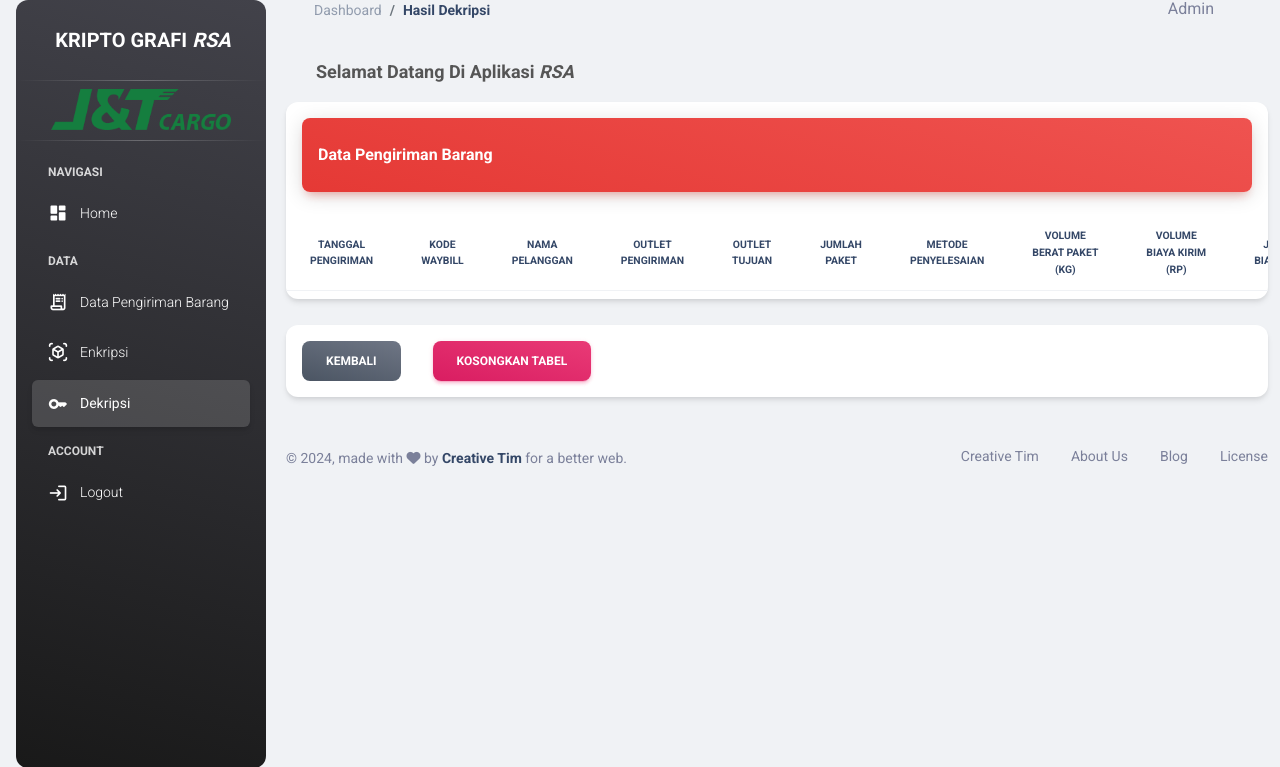
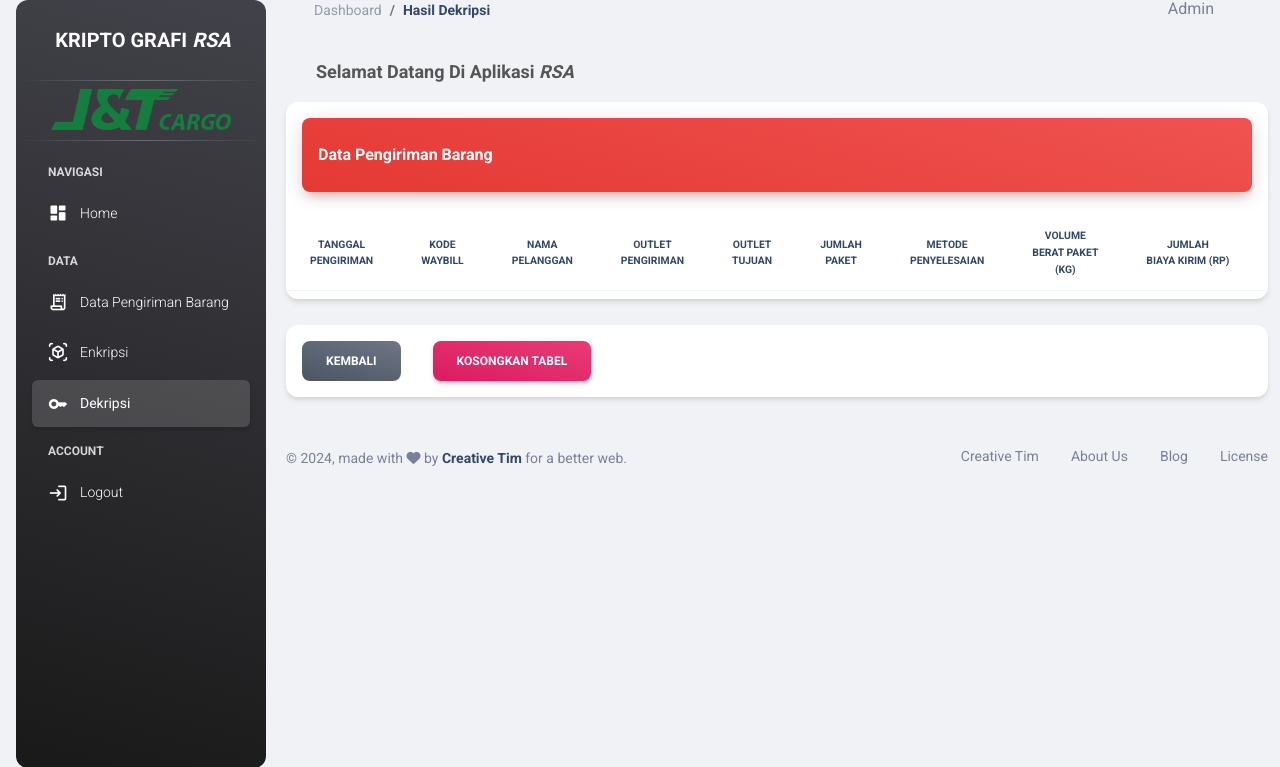
Before and after one commit to leonardi-sidabutar/jnt_rsa, a CodeIgniter app: page /database/index.php/admin/hasildekripsi in a window 1280 px wide. Shown: the part 16-783 px from the top of the page. Run offline with CodeIgniter, Linux system fonts and the light colour scheme; a user stored in the database is signed in; data comes from the database, SQL or seed files in the repository; data that the repository does not hold is empty; some libraries are stand-ins or nearby versions.

Commit message:
update volume biaya kirim

```diff
--- a/application/views/admin/hasildekripsi.php
+++ b/application/views/admin/hasildekripsi.php
@@ -65,9 +65,7 @@
                     <th class="text-center text-uppercase text-dark text-xxs font-weight-bolder">
                       Volume<br>Berat Paket<br>(Kg)</th>
                     <th class="text-center text-uppercase text-dark text-xxs font-weight-bolder">
-                      Volume<br>Biaya Kirim<br>(Rp)</th>
-                    <th class="text-center text-uppercase text-dark text-xxs font-weight-bolder">
-                      Jumlah<br>Biaya Kirim</th>
+                      Jumlah<br>Biaya Kirim (Rp)</th>
                     <th class="text-center text-uppercase text-dark text-xxs font-weight-bolder">
                       Status<br>Resi</th>
                   </tr>
@@ -98,10 +96,6 @@
                       </td>
                       <td class="align-middle text-center">
                         <span class="text-secondary text-xs font-weight-bold"><?= $row['volume_berat_paket'] ?></span>
-                      </td>
-                      <td class="align-middle text-center">
-                        <span class="text-secondary text-xs font-weight-bold">Rp.
-                          <?= $row['biaya_kirim'] ?></span>
                       </td>
                       <td class="align-middle text-center">
                         <span class="text-secondary text-xs font-weight-bold">Rp.
```
Also changed, not shown: application/views/admin/dekripsi.php (+1 -7 lines), application/views/admin/hasilenkripsi.php (+1 -7 lines).
